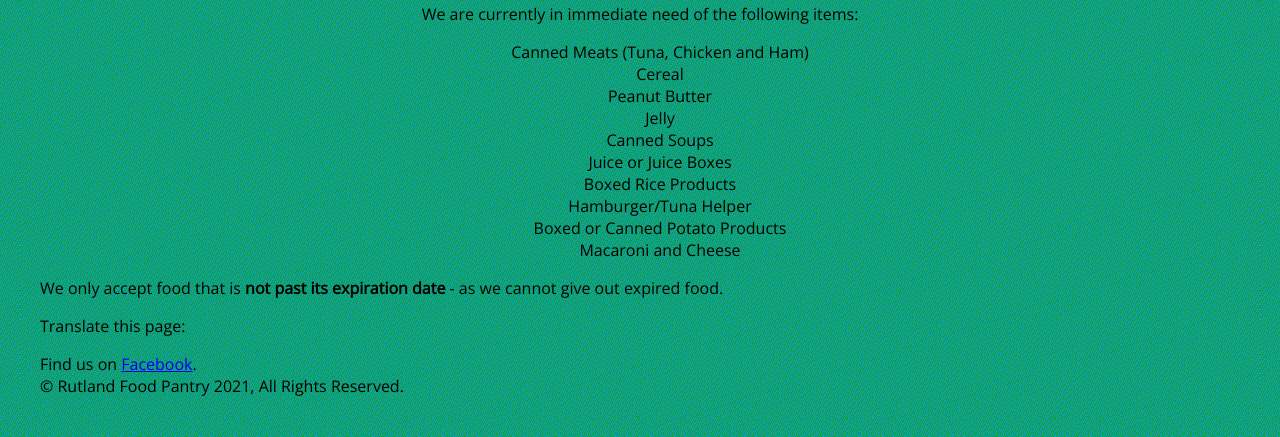
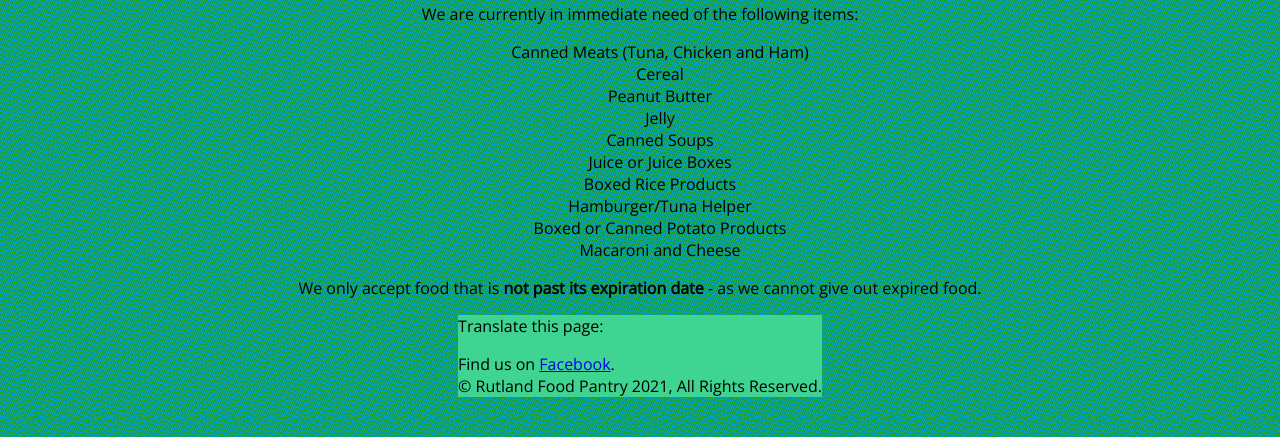
Before and after one commit to DonNova727/Rutland-Food-Pantry, a plain HTML site: page donations.html in a window 1280 px wide. Shown: the part 609-1046 px from the top of the page. Drawn offline with nearby package versions, Linux system fonts and the light colour scheme.

Commit message:
Google translate

```diff
--- a/donations.html
+++ b/donations.html
@@ -52,7 +52,7 @@
           </ul>
         </p>
       </article>
-      <p>We only accept food that is <strong>not past its expiration date</strong> - as we cannot give out expired food.</p>
+      <p style ="text-align: center;";>We only accept food that is <strong>not past its expiration date</strong> - as we cannot give out expired food.</p>
     </main>
     <footer>
         <div class = "L" id="google_translate_element" ><p class="L">Translate this page:</p></div>
--- a/style.css
+++ b/style.css
@@ -156,3 +156,8 @@
   margin: auto;
   display: block;
 }
+footer{
+  background-color: #3FD491;
+  margin: auto;
+  width: fit-content;
+}
```
Also changed, not shown: contact.html (+1 -1 lines).
